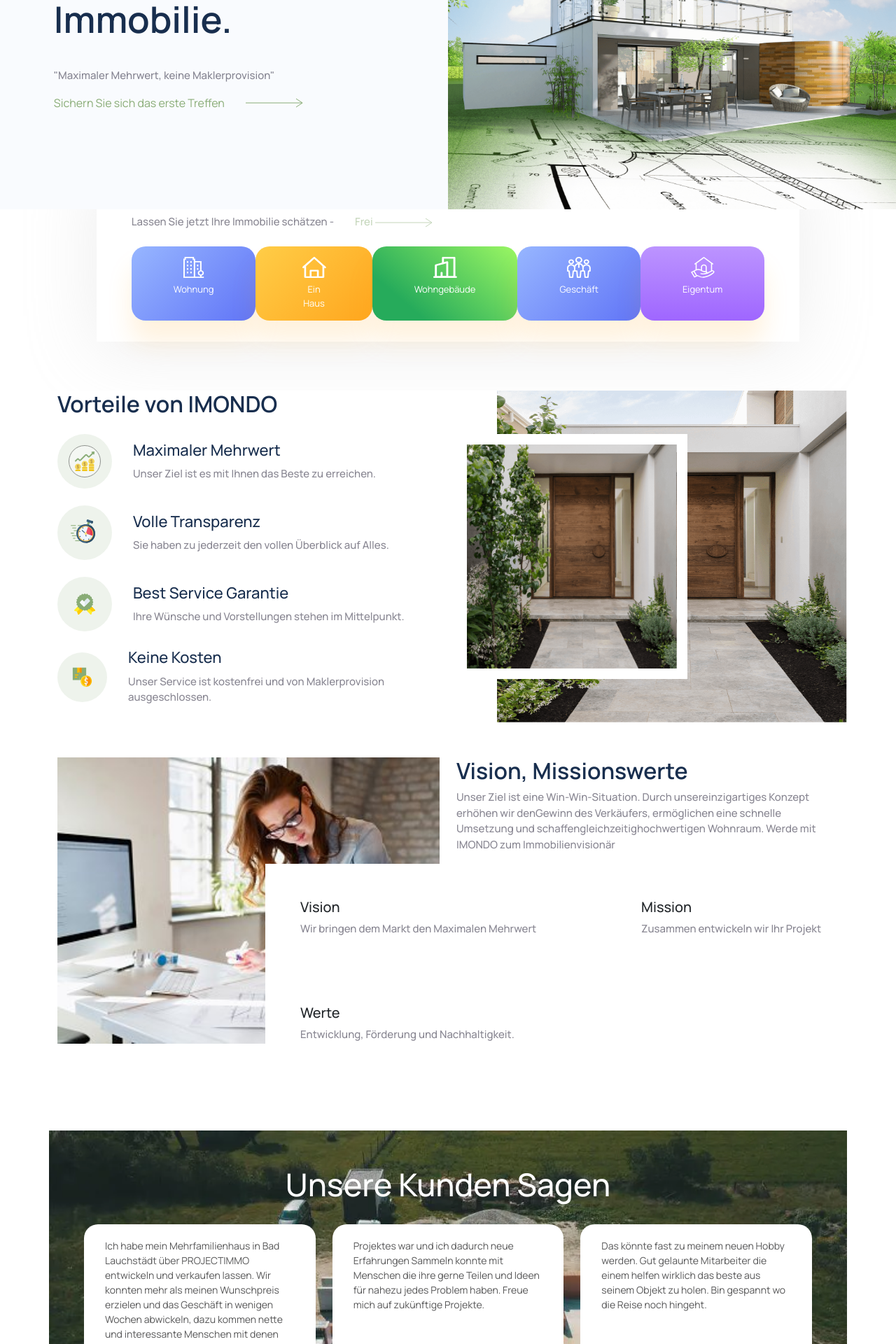
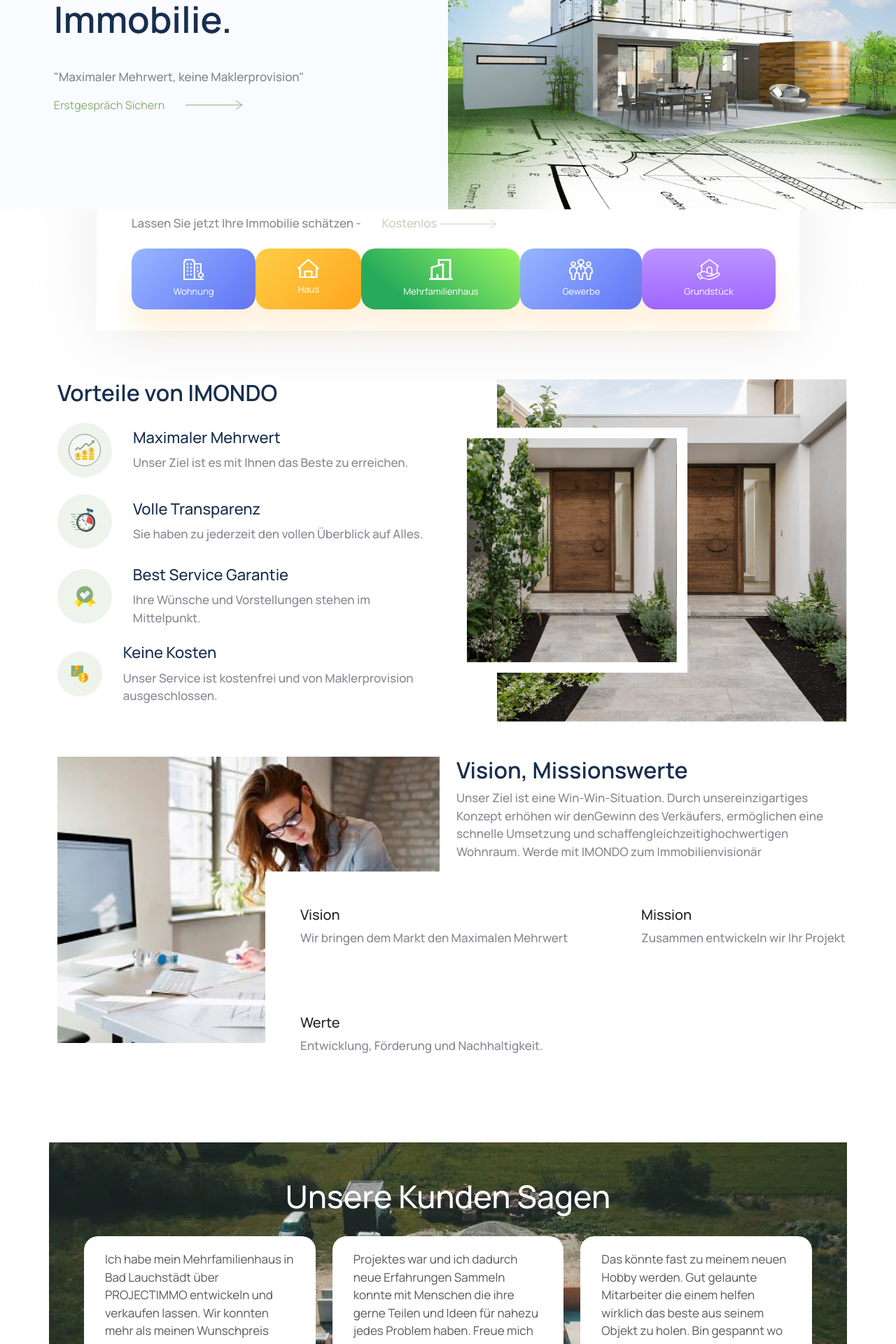
Before and after one commit to rajputrahul445/projectimmo, a React (Create React App) app: page / in a window 1280 px wide. Shown: the part 200-2120 px from the top of the page at 70% size. Built offline with nearby package versions, Linux system fonts and the light colour scheme.

Commit message:
Content changes

```diff
--- a/public/css/style.css
+++ b/public/css/style.css
@@ -112,7 +112,7 @@ button {
 }
 
 .servicesInr p, .para {
-    font-size: 15px;
+    font-size: 17px;
     color: #130f26;
     font-weight: 500;
     opacity: .5;
@@ -246,10 +246,10 @@ button {
 }
 
 .testmonialBx > p {
-    font-size: 14px;
+    font-size: 17px;
     color: #111112;
     opacity: 0.7;
-    min-height: 140px;
+    min-height: 170px;
 }
 
 .testmonialBx {
--- a/src/components/home.js
+++ b/src/components/home.js
@@ -14,7 +14,7 @@ const Home = () => {
                             <p class="bannerHeader">Wir entwickeln Ihre Immobilie.</p>
                             <p class="para">"Maximaler Mehrwert, keine Maklerprovision"</p>
                         </div>
-                        <a href='/' class="greenTxt d-flex gap-30">Sichern Sie sich das erste Treffen <img src="/images/right_arrow.svg" alt="arrow" /></a>
+                        <a href='/' class="greenTxt d-flex gap-30">Erstgespräch Sichern <img src="/images/right_arrow.svg" alt="arrow" /></a>
                     </div>
                     <div class="col-md-6 col-12 p-0">
                         <div className='bannerImg'>
@@ -29,7 +29,7 @@ const Home = () => {
                 <div className='servicesInr' data-aos="fade-up" data-aos-offset="300">
                     <h2>Hier geht es zur Potenzialanalyse</h2>
                     <p className='d-flex gap-30'>Lassen Sie jetzt Ihre Immobilie schätzen -
-                        <a href='/' className='greenTxt'>Frei <img src="/images/right_arrow.svg" alt="arrow" /></a>
+                        <a href='/' className='greenTxt'>Kostenlos <img src="/images/right_arrow.svg" alt="arrow" /></a>
                     </p>
                     <div className='servicesList'>
                         <ul className='listInline justify-content-between mt-4'>
@@ -39,19 +39,19 @@ const Home = () => {
                             </li>
                             <li className='ser2'>
                                 <img src='/images/Ein-Haus.svg' alt='' />
-                                <span>Ein Haus</span>
+                                <span>Haus</span>
                             </li>
                             <li className='ser3'>
                                 <img src='/images/Wohngebäude.svg' alt='' />
-                                <span>Wohngebäude</span>
+                                <span>Mehrfamilienhaus</span>
                             </li>
                             <li className='ser4'>
                                 <img src='/images/Geschäft.svg' alt='' />
-                                <span>Geschäft</span>
+                                <span>Gewerbe</span>
                             </li>
                             <li className='ser5'>
                                 <img src='/images/Eigentum.svg' alt='' />
-                                <span>Eigentum</span>
+                                <span>Grundstück</span>
                             </li>
                         </ul>
                     </div>
```
